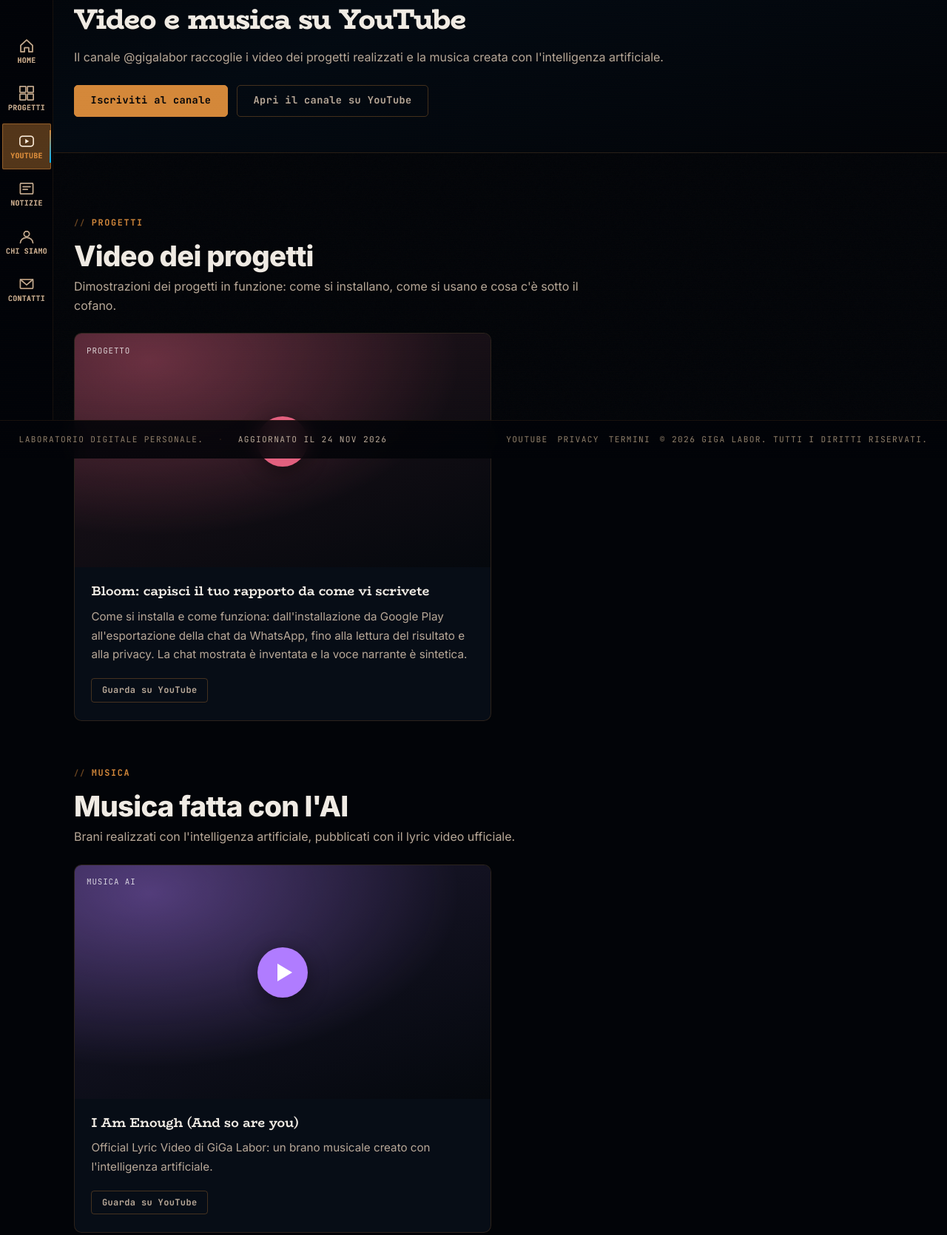
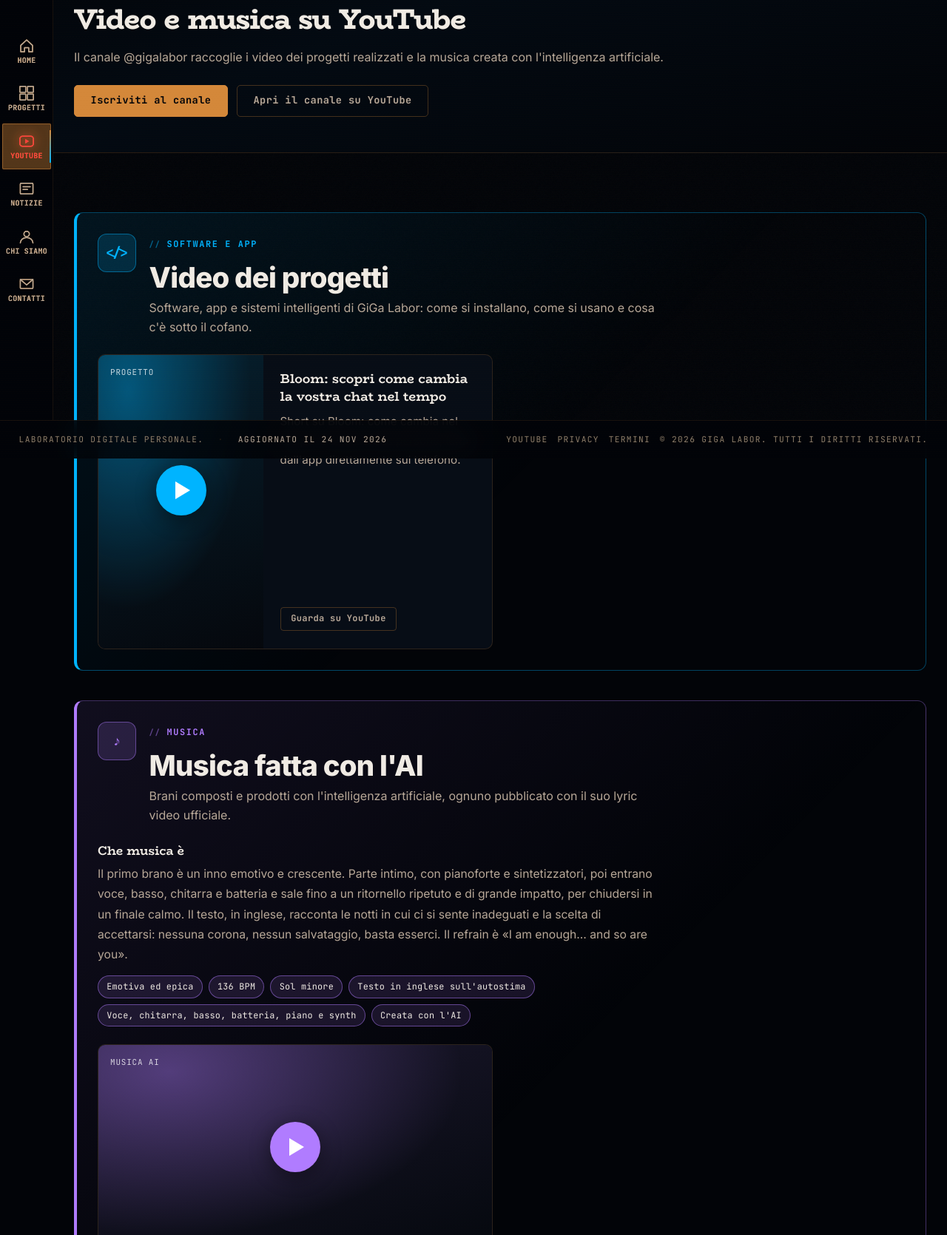
Before and after one commit to giga-labor/gigalabor-web, a plain HTML site: page pages/youtube.html in a window 1280 px wide. Shown: the part 180-1850 px from the top of the page at 74% size. Drawn offline with Linux system fonts and the light colour scheme.

Commit message:
Pagina YouTube: aree separate software/musica, icona menu rossa, short di Bloom, descrizione musica

```diff
--- a/css/components/youtube.css
+++ b/css/components/youtube.css
@@ -17,7 +17,7 @@
 }
 .yt-card:hover { border-color: var(--yt-accent); box-shadow: 0 0 0 1px color-mix(in srgb, var(--yt-accent) 40%, transparent); }
 .yt-card--music { --yt-accent: #b07cff; }
-.yt-card--project { --yt-accent: #e2607f; }
+.yt-card--project { --yt-accent: #00b4ff; }
 
 /* Riquadro 16:9: scheda con tasto play, poi sostituita dall'iframe */
 .yt-embed {
@@ -72,3 +72,52 @@
   .yt-channel { padding: 1.25rem; }
   .yt-embed__play { width: 56px; height: 56px; }
 }
+
+/* Aree separate della pagina: software/app e musica, ognuna con il suo colore */
+.yt-area {
+  --area: var(--accent);
+  position: relative;
+  padding: 1.75rem; border: 1px solid color-mix(in srgb, var(--area) 35%, transparent);
+  border-left: 4px solid var(--area); border-radius: 12px;
+  background: linear-gradient(135deg, color-mix(in srgb, var(--area) 9%, transparent), transparent 55%);
+}
+.yt-area + .yt-area, .yt-area + .yt-block { margin-top: 2.5rem; }
+.yt-area--project { --area: #00b4ff; }
+.yt-area--music   { --area: #b07cff; }
+.yt-area .section-label { color: var(--area); }
+.yt-area__head { display: flex; align-items: flex-start; gap: 1.1rem; margin-bottom: 1.5rem; max-width: 760px; }
+.yt-area__head .section-title { margin-bottom: .4rem; }
+.yt-area__icon {
+  flex: none; width: 52px; height: 52px; border-radius: 12px; display: grid; place-items: center;
+  font-family: 'JetBrains Mono', monospace; font-size: 1.15rem; font-weight: 700; color: var(--area);
+  background: color-mix(in srgb, var(--area) 16%, transparent); border: 1px solid color-mix(in srgb, var(--area) 45%, transparent);
+}
+.yt-music-info { margin-bottom: 1.5rem; max-width: 760px; }
+.yt-music-info__title { font-family: 'BioRhyme', serif; font-size: 1.05rem; color: var(--text-primary); margin: 0 0 .5rem; }
+.yt-music-info p { font-size: .98rem; line-height: 1.75; color: var(--text-secondary); margin: 0 0 .9rem; }
+.yt-tags { list-style: none; display: flex; flex-wrap: wrap; gap: .5rem; margin: 0; padding: 0; }
+.yt-tags li {
+  font-family: 'JetBrains Mono', monospace; font-size: .74rem; letter-spacing: .02em;
+  padding: .3rem .7rem; border-radius: 999px; color: var(--text-primary);
+  border: 1px solid color-mix(in srgb, #b07cff 50%, transparent); background: color-mix(in srgb, #b07cff 12%, transparent);
+}
+
+/* Voce di menu YouTube: icona e etichetta sempre rosse, così si distingue dalle altre */
+#side .si--yt, #side .si--yt .si-lbl { color: #ff3d3d; }
+#side .si--yt svg { color: #ff3d3d; filter: drop-shadow(0 0 5px rgba(255,61,61,.45)); }
+#side .si--yt:hover svg, #side .si--yt.on svg { filter: drop-shadow(0 0 8px rgba(255,61,61,.8)); }
+
+@media (max-width: 767px) {
+  .yt-area { padding: 1.1rem; border-left-width: 3px; }
+  .yt-area__icon { width: 42px; height: 42px; font-size: 1rem; }
+}
+
+/* Short (verticale 9:16): riquadro stretto accanto al testo */
+.yt-grid { align-items: start; }
+.yt-card--short { flex-direction: row; }
+.yt-embed--short { width: min(240px, 42%); flex: none; aspect-ratio: 9 / 16; }
+.yt-card--short .yt-card__body { min-width: 0; }
+@media (max-width: 767px) {
+  .yt-card--short { flex-direction: column; }
+  .yt-embed--short { width: min(280px, 100%); margin: 1rem auto 0; border-radius: 8px; }
+}
--- a/js/app.js
+++ b/js/app.js
@@ -259,7 +259,7 @@
 
       var itemsHTML = items.map(function(item) {
         var active = isActive(item);
-        return '<a class="si' + (active ? ' on' : '') + '" href="' + item.href + '"' +
+        return '<a class="si' + (item.id === 'yt' ? ' si--yt' : '') + (active ? ' on' : '') + '" href="' + item.href + '"' +
             (active ? ' aria-current="page"' : '') + ' data-i18n-attr="aria-label:' + item.labelKey + '">' +
           icon(item.id) +
           /* .si-lbl: etichetta sotto l'icona (desktop e tab bar mobile) */
--- a/js/data/i18n/en.js
+++ b/js/data/i18n/en.js
@@ -432,14 +432,24 @@ window.GL.i18n.en = {
     "open_channel": "Open the channel on YouTube",
     "projects_label": "Projects",
     "projects_title": "Project videos",
-    "projects_desc": "Demos of the projects at work: how they are installed, how they are used and what is under the hood.",
+    "projects_desc": "Software, apps and intelligent systems from GiGa Labor: how they are installed, how they are used and what is under the hood.",
     "music_label": "Music",
     "music_title": "Music made with AI",
-    "music_desc": "Songs created with artificial intelligence, released with an official lyric video.",
+    "music_desc": "Songs composed and produced with artificial intelligence, each released with its own official lyric video.",
+    "music_style_title": "What kind of music",
+    "music_style_desc": "The first song is an emotional, building anthem. It starts intimate, with piano and synthesizers, then vocals, bass, guitar and drums come in and it rises to a repeated, high-impact chorus, before closing calmly. The lyrics, in English, tell of nights when you feel inadequate and the choice to accept yourself: no crown, no rescue, just being here. The refrain is \"I am enough… and so are you\".",
+    "music_tag_genre": "Emotional and epic",
+    "music_tag_bpm": "136 BPM",
+    "music_tag_key": "G minor",
+    "music_tag_lyrics": "English lyrics about self-worth",
+    "music_tag_band": "Vocals, guitar, bass, drums, piano and synth",
+    "music_tag_ai": "Created with AI",
+    "area_projects": "Software and apps",
+    "area_music": "Music",
     "badge_project": "Project",
     "badge_music": "AI music",
-    "bloom_title": "Bloom: understand your relationship from how you write to each other",
-    "bloom_desc": "How to install it and how it works: from installing it from Google Play to exporting the chat from WhatsApp, through to reading the result and the privacy side. The chat shown is invented and the narrator voice is synthetic. The video is in Italian.",
+    "bloom_title": "Bloom: see how your chat changes over time",
+    "bloom_desc": "Short about Bloom: how the chat between two people changes over time, read by the app right on the phone.",
     "music_video_title": "I Am Enough (And so are you)",
     "music_video_desc": "Official Lyric Video by GiGa Labor: a song created with artificial intelligence.",
     "play": "Play",
--- a/js/data/i18n/it.js
+++ b/js/data/i18n/it.js
@@ -432,14 +432,24 @@ window.GL.i18n.it = {
     "open_channel": "Apri il canale su YouTube",
     "projects_label": "Progetti",
     "projects_title": "Video dei progetti",
-    "projects_desc": "Dimostrazioni dei progetti in funzione: come si installano, come si usano e cosa c'è sotto il cofano.",
+    "projects_desc": "Software, app e sistemi intelligenti di GiGa Labor: come si installano, come si usano e cosa c'è sotto il cofano.",
     "music_label": "Musica",
     "music_title": "Musica fatta con l'AI",
-    "music_desc": "Brani realizzati con l'intelligenza artificiale, pubblicati con il lyric video ufficiale.",
+    "music_desc": "Brani composti e prodotti con l'intelligenza artificiale, ognuno pubblicato con il suo lyric video ufficiale.",
+    "music_style_title": "Che musica è",
+    "music_style_desc": "Il primo brano è un inno emotivo e crescente. Parte intimo, con pianoforte e sintetizzatori, poi entrano voce, basso, chitarra e batteria e sale fino a un ritornello ripetuto e di grande impatto, per chiudersi in un finale calmo. Il testo, in inglese, racconta le notti in cui ci si sente inadeguati e la scelta di accettarsi: nessuna corona, nessun salvataggio, basta esserci. Il refrain è «I am enough… and so are you».",
+    "music_tag_genre": "Emotiva ed epica",
+    "music_tag_bpm": "136 BPM",
+    "music_tag_key": "Sol minore",
+    "music_tag_lyrics": "Testo in inglese sull'autostima",
+    "music_tag_band": "Voce, chitarra, basso, batteria, piano e synth",
+    "music_tag_ai": "Creata con l'AI",
+    "area_projects": "Software e app",
+    "area_music": "Musica",
     "badge_project": "Progetto",
     "badge_music": "Musica AI",
-    "bloom_title": "Bloom: capisci il tuo rapporto da come vi scrivete",
-    "bloom_desc": "Come si installa e come funziona: dall'installazione da Google Play all'esportazione della chat da WhatsApp, fino alla lettura del risultato e alla privacy. La chat mostrata è inventata e la voce narrante è sintetica.",
+    "bloom_title": "Bloom: scopri come cambia la vostra chat nel tempo",
+    "bloom_desc": "Short su Bloom: come cambia nel tempo la chat tra due persone, letta dall'app direttamente sul telefono.",
     "music_video_title": "I Am Enough (And so are you)",
     "music_video_desc": "Official Lyric Video di GiGa Labor: un brano musicale creato con l'intelligenza artificiale.",
     "play": "Riproduci",
--- a/pages/youtube.html
+++ b/pages/youtube.html
@@ -43,32 +43,50 @@
   <section class="section">
     <div class="container">
 
-      <div class="yt-block">
-        <div class="yt-block__head">
-          <span class="section-label" data-i18n="youtube_page.projects_label">Progetti</span>
-          <h2 class="section-title" data-i18n="youtube_page.projects_title">Video dei progetti</h2>
-          <p class="text-secondary" data-i18n="youtube_page.projects_desc">Dimostrazioni dei progetti in funzione: come si installano, come si usano e cosa c'è sotto il cofano.</p>
-        </div>
+      <section class="yt-area yt-area--project" aria-labelledby="yt-projects-title">
+        <header class="yt-area__head">
+          <span class="yt-area__icon" aria-hidden="true">&lt;/&gt;</span>
+          <div>
+            <span class="section-label" data-i18n="youtube_page.area_projects">Software e app</span>
+            <h2 class="section-title" id="yt-projects-title" data-i18n="youtube_page.projects_title">Video dei progetti</h2>
+            <p class="text-secondary" data-i18n="youtube_page.projects_desc">Software, app e sistemi intelligenti di GiGa Labor: come si installano, come si usano e cosa c'è sotto il cofano.</p>
+          </div>
+        </header>
         <div class="yt-grid">
-          <article class="yt-card yt-card--project animate">
-            <a class="yt-embed" href="https://www.youtube.com/watch?v=VFLBK5iJfsc" data-yt-id="VFLBK5iJfsc" data-yt-title="Bloom: capisci il tuo rapporto da come vi scrivete" target="_blank" rel="noopener">
+          <article class="yt-card yt-card--project yt-card--short animate">
+            <a class="yt-embed yt-embed--short" href="https://www.youtube.com/shorts/iJSdk2SMp-M" data-yt-id="iJSdk2SMp-M" data-yt-title="Bloom: scopri come cambia la vostra chat nel tempo" target="_blank" rel="noopener">
               <span class="yt-embed__tag" data-i18n="youtube_page.badge_project">Progetto</span>
               <span class="yt-embed__play" aria-hidden="true"></span>
             </a>
             <div class="yt-card__body">
-              <h3 class="yt-card__title" data-i18n="youtube_page.bloom_title">Bloom: capisci il tuo rapporto da come vi scrivete</h3>
-              <p class="yt-card__desc" data-i18n="youtube_page.bloom_desc">Come si installa e come funziona: dall'installazione da Google Play all'esportazione della chat da WhatsApp, fino alla lettura del risultato e alla privacy. La chat mostrata è inventata e la voce narrante è sintetica.</p>
-              <div class="yt-card__foot"><a class="btn btn--secondary btn--sm" href="https://www.youtube.com/watch?v=VFLBK5iJfsc" target="_blank" rel="noopener" data-i18n="youtube_page.watch_on_yt">Guarda su YouTube</a></div>
+              <h3 class="yt-card__title" data-i18n="youtube_page.bloom_title">Bloom: scopri come cambia la vostra chat nel tempo</h3>
+              <p class="yt-card__desc" data-i18n="youtube_page.bloom_desc">Short su Bloom: come cambia nel tempo la chat tra due persone, letta dall'app direttamente sul telefono.</p>
+              <div class="yt-card__foot"><a class="btn btn--secondary btn--sm" href="https://www.youtube.com/shorts/iJSdk2SMp-M" target="_blank" rel="noopener" data-i18n="youtube_page.watch_on_yt">Guarda su YouTube</a></div>
             </div>
           </article>
         </div>
-      </div>
+      </section>
 
-      <div class="yt-block">
-        <div class="yt-block__head">
-          <span class="section-label" data-i18n="youtube_page.music_label">Musica</span>
-          <h2 class="section-title" data-i18n="youtube_page.music_title">Musica fatta con l'AI</h2>
-          <p class="text-secondary" data-i18n="youtube_page.music_desc">Brani realizzati con l'intelligenza artificiale, pubblicati con il lyric video ufficiale.</p>
+      <section class="yt-area yt-area--music" aria-labelledby="yt-music-title">
+        <header class="yt-area__head">
+          <span class="yt-area__icon" aria-hidden="true">♪</span>
+          <div>
+            <span class="section-label" data-i18n="youtube_page.area_music">Musica</span>
+            <h2 class="section-title" id="yt-music-title" data-i18n="youtube_page.music_title">Musica fatta con l'AI</h2>
+            <p class="text-secondary" data-i18n="youtube_page.music_desc">Brani composti e prodotti con l'intelligenza artificiale, ognuno pubblicato con il suo lyric video ufficiale.</p>
+          </div>
+        </header>
+        <div class="yt-music-info">
+          <h3 class="yt-music-info__title" data-i18n="youtube_page.music_style_title">Che musica è</h3>
+          <p data-i18n="youtube_page.music_style_desc">Il primo brano è un inno emotivo e crescente. Parte intimo, con pianoforte e sintetizzatori, poi entrano voce, basso, chitarra e batteria e sale fino a un ritornello ripetuto e di grande impatto, per chiudersi in un finale calmo. Il testo, in inglese, racconta le notti in cui ci si sente inadeguati e la scelta di accettarsi: nessuna corona, nessun salvataggio, basta esserci. Il refrain è «I am enough… and so are you».</p>
+          <ul class="yt-tags">
+            <li data-i18n="youtube_page.music_tag_genre">Emotiva ed epica</li>
+            <li data-i18n="youtube_page.music_tag_bpm">136 BPM</li>
+            <li data-i18n="youtube_page.music_tag_key">Sol minore</li>
+            <li data-i18n="youtube_page.music_tag_lyrics">Testo in inglese sull'autostima</li>
+            <li data-i18n="youtube_page.music_tag_band">Voce, chitarra, basso, batteria, piano e synth</li>
+            <li data-i18n="youtube_page.music_tag_ai">Creata con l'AI</li>
+          </ul>
         </div>
         <div class="yt-grid">
           <article class="yt-card yt-card--music animate">
@@ -83,7 +101,7 @@
             </div>
           </article>
         </div>
-      </div>
+      </section>
 
       <div class="yt-block">
         <div class="yt-channel animate">
```
Also changed, not shown: index.html (+5 -5 lines).
